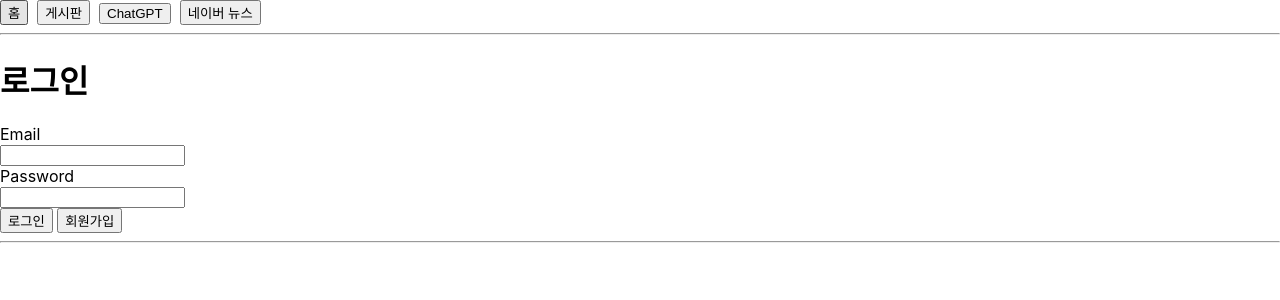
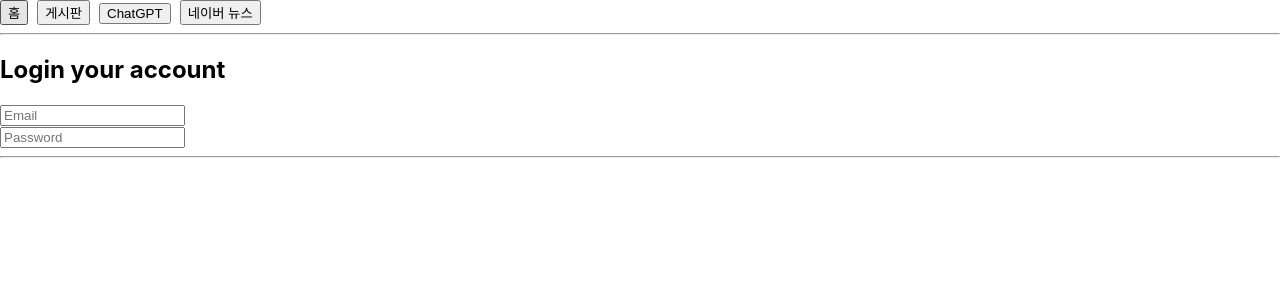
Before and after one commit to tukcomCD2024/KbyC, a React (Create React App) app in the folder frontend/: page /login in a window 1280 px wide. Shown: the top 300 px of the page. Built offline with nearby package versions, Linux system fonts and the light colour scheme.

Commit message:
Design: add login container on page

```diff
--- a/frontend/src/pages/LoginPage.js
+++ b/frontend/src/pages/LoginPage.js
@@ -35,31 +35,34 @@ const LoginPage = () => {
   };
 
   return (
-    <div>
-      <form>
-        <h1>로그인</h1>
-        <label>Email</label>
-        <br />
+    <div className="login-page">
+      <div className="login-page-center">
+        <div className="login-container">
+          {/* 로그인하세요 멘트 */}
+          <h2 className='login-container-text'>Login your account</h2>
+
+          {/* email 입력창 */}
+          <div className="input-group">
             <input
+              id="email"
               type="text"
+              placeholder="Email"
               value={email}
               onChange={(e) => setEmail(e.target.value)}
             />
-        <br />
-        <label>Password</label>
-        <br />
+          </div>
+
+          {/* password 입력창 */}
+          <div className="input-group">
             <input
               type="password"
+              placeholder="Password"
               value={password}
               onChange={(e) => setPassword(e.target.value)}
             />
-        <br />
-        <button type="button" onClick={handleLogin}>
-          로그인
-        </button>
-        &nbsp;
-        <button type="button" onClick={() => navigate('/signup')}>회원가입</button>
-      </form>
+          </div>
+        </div>
+      </div>
     </div>
   );
 };
```
Lines whose indentation alone changed are shown as unchanged.
